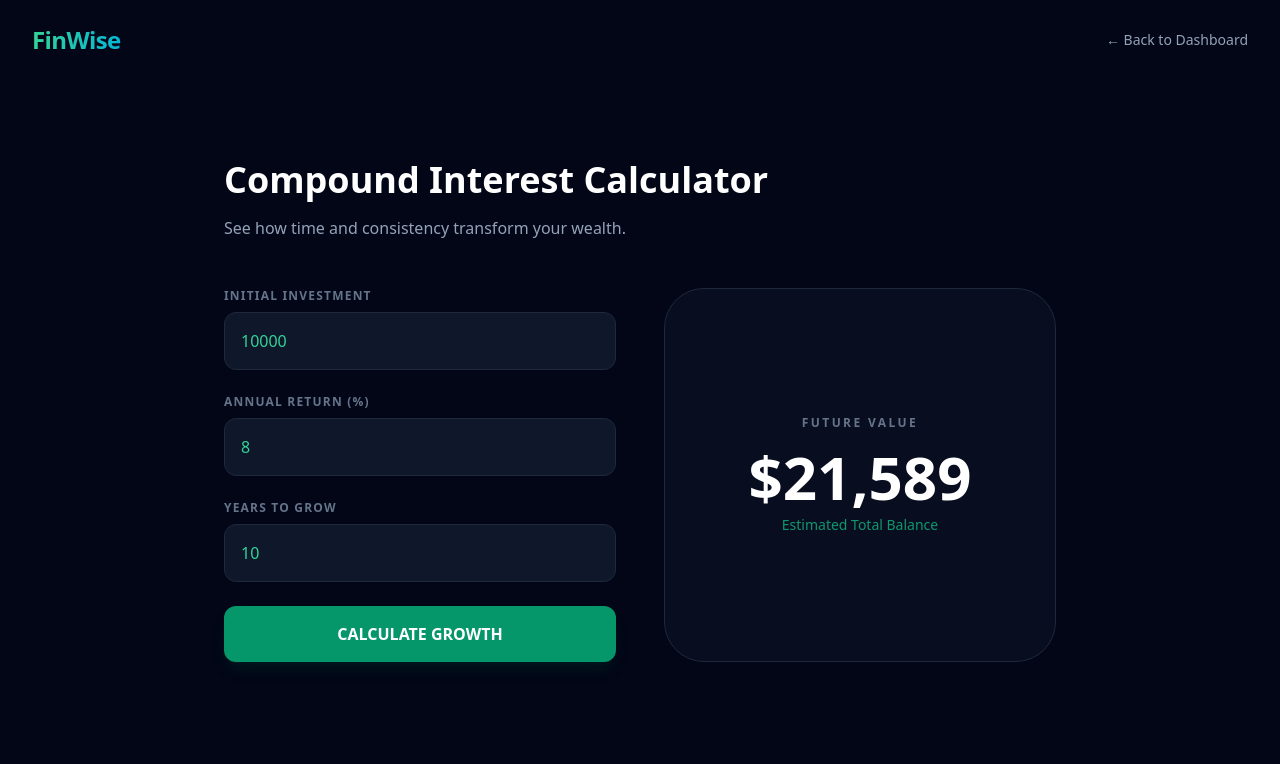
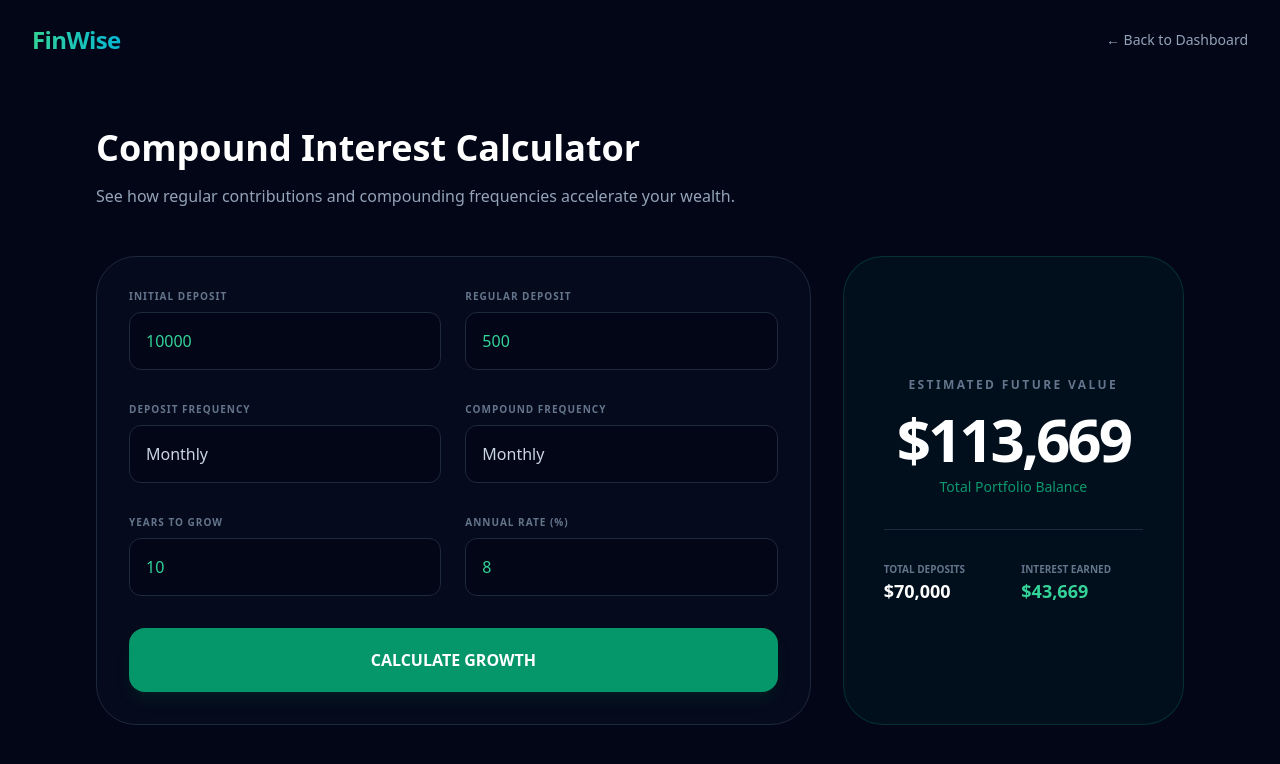
Before and after one commit to manipoudel2004/FinWise, a plain HTML site: page compound-interest.html in a window 1280 px wide. Drawn offline with nearby package versions, Linux system fonts and the light colour scheme.

Commit message:
Update compound-interest.html
Deposit Frequency

```diff
--- a/compound-interest.html
+++ b/compound-interest.html
@@ -1,15 +1,18 @@
 <!DOCTYPE html>
 <html lang="en">
+
 <head>
     <meta charset="UTF-8">
     <meta name="viewport" content="width=device-width, initial-scale=1.0">
     <script src="https://cdn.tailwindcss.com"></script>
     <title>Compound Interest - FinWise</title>
 </head>
+
 <body class="bg-[#020617] text-slate-200 font-sans antialiased">
 
     <nav class="flex justify-between items-center px-8 py-6 max-w-7xl mx-auto">
-        <a href="index.html" class="text-2xl font-bold bg-gradient-to-r from-emerald-400 to-cyan-500 bg-clip-text text-transparent tracking-tight">
+        <a href="index.html"
+            class="text-2xl font-bold bg-gradient-to-r from-emerald-400 to-cyan-500 bg-clip-text text-transparent tracking-tight">
             FinWise
         </a>
         <a href="index.html" class="text-sm font-medium text-slate-400 hover:text-white transition">
@@ -17,49 +20,118 @@
         </a>
     </nav>
 
-    <main class="max-w-4xl mx-auto px-8 py-20">
+    <main class="max-w-6xl mx-auto px-8 py-12">
         <div class="mb-12">
             <h1 class="text-4xl font-bold text-white mb-4">Compound Interest Calculator</h1>
-            <p class="text-slate-400">See how time and consistency transform your wealth.</p>
+            <p class="text-slate-400">See how regular contributions and compounding frequencies accelerate your wealth.</p>
         </div>
 
-        <div class="grid md:grid-cols-2 gap-12">
-            <div class="space-y-6">
-                <div>
-                    <label class="block text-xs font-bold uppercase tracking-widest text-slate-500 mb-2">Initial Investment</label>
-                    <input type="number" id="principal" value="10000" class="w-full bg-slate-900 border border-slate-800 rounded-xl p-4 text-emerald-400 focus:outline-none focus:ring-1 focus:ring-emerald-500">
+        <div class="grid lg:grid-cols-3 gap-8">
+            <div class="lg:col-span-2 bg-slate-900/30 border border-slate-800 rounded-[2.5rem] p-8 space-y-8">
+
+                <div class="grid md:grid-cols-2 gap-6">
+                    <div>
+                        <label class="block text-[10px] font-bold uppercase tracking-widest text-slate-500 mb-2">Initial Deposit</label>
+                        <input type="number" id="principal" value="10000"
+                            class="w-full bg-slate-950 border border-slate-800 rounded-xl p-4 text-emerald-400 focus:outline-none focus:ring-1 focus:ring-emerald-500">
+                    </div>
+                    <div>
+                        <label class="block text-[10px] font-bold uppercase tracking-widest text-slate-500 mb-2">Regular Deposit</label>
+                        <input type="number" id="contribution" value="500"
+                            class="w-full bg-slate-950 border border-slate-800 rounded-xl p-4 text-emerald-400 focus:outline-none focus:ring-1 focus:ring-emerald-500">
+                    </div>
                 </div>
-                <div>
-                    <label class="block text-xs font-bold uppercase tracking-widest text-slate-500 mb-2">Annual Return (%)</label>
-                    <input type="number" id="rate" value="8" class="w-full bg-slate-900 border border-slate-800 rounded-xl p-4 text-emerald-400 focus:outline-none focus:ring-1 focus:ring-emerald-500">
+
+                <div class="grid md:grid-cols-2 gap-6">
+                    <div>
+                        <label class="block text-[10px] font-bold uppercase tracking-widest text-slate-500 mb-2">Deposit Frequency</label>
+                        <select id="dep-freq" class="w-full bg-slate-950 border border-slate-800 rounded-xl p-4 text-slate-300 focus:outline-none focus:ring-1 focus:ring-emerald-500 appearance-none">
+                            <option value="12" selected>Monthly</option>
+                            <option value="26">Bi-Weekly</option>
+                            <option value="52">Weekly</option>
+                            <option value="1">Annually</option>
+                        </select>
+                    </div>
+                    <div>
+                        <label class="block text-[10px] font-bold uppercase tracking-widest text-slate-500 mb-2">Compound Frequency</label>
+                        <select id="comp-freq" class="w-full bg-slate-950 border border-slate-800 rounded-xl p-4 text-slate-300 focus:outline-none focus:ring-1 focus:ring-emerald-500 appearance-none">
+                            <option value="12" selected>Monthly</option>
+                            <option value="365">Daily</option>
+                            <option value="4">Quarterly</option>
+                            <option value="1">Annually</option>
+                        </select>
+                    </div>
                 </div>
-                <div>
-                    <label class="block text-xs font-bold uppercase tracking-widest text-slate-500 mb-2">Years to Grow</label>
-                    <input type="number" id="years" value="10" class="w-full bg-slate-900 border border-slate-800 rounded-xl p-4 text-emerald-400 focus:outline-none focus:ring-1 focus:ring-emerald-500">
+
+                <div class="grid md:grid-cols-2 gap-6">
+                    <div>
+                        <label class="block text-[10px] font-bold uppercase tracking-widest text-slate-500 mb-2">Years to Grow</label>
+                        <input type="number" id="years" value="10"
+                            class="w-full bg-slate-950 border border-slate-800 rounded-xl p-4 text-emerald-400 focus:outline-none focus:ring-1 focus:ring-emerald-500">
+                    </div>
+                    <div>
+                        <label class="block text-[10px] font-bold uppercase tracking-widest text-slate-500 mb-2">Annual Rate (%)</label>
+                        <input type="number" id="rate" value="8"
+                            class="w-full bg-slate-950 border border-slate-800 rounded-xl p-4 text-emerald-400 focus:outline-none focus:ring-1 focus:ring-emerald-500">
+                    </div>
                 </div>
-                <button onclick="calculate()" class="w-full bg-emerald-600 hover:bg-emerald-500 text-white font-bold py-4 rounded-xl transition shadow-lg shadow-emerald-900/20">
+
+                <button onclick="calculate()"
+                    class="w-full bg-emerald-600 hover:bg-emerald-500 text-white font-bold py-5 rounded-2xl transition-all shadow-lg shadow-emerald-900/20 active:scale-[0.98]">
                     CALCULATE GROWTH
                 </button>
             </div>
 
-            <div class="bg-slate-900/50 border border-slate-800 rounded-[2.5rem] p-10 flex flex-col items-center justify-center text-center">
-                <span class="text-xs font-bold uppercase tracking-[0.2em] text-slate-500 mb-4">Future Value</span>
-                <div id="result" class="text-6xl font-black text-white mb-2">$21,589</div>
-                <p class="text-emerald-500/80 text-sm font-medium">Estimated Total Balance</p>
+            <div class="bg-emerald-500/5 border border-emerald-500/20 rounded-[2.5rem] p-10 flex flex-col items-center justify-center text-center">
+                <span class="text-xs font-bold uppercase tracking-[0.2em] text-slate-500 mb-4">Estimated Future Value</span>
+                <div id="result" class="text-6xl font-black text-white mb-2 tracking-tighter">$112,589</div>
+                <p class="text-emerald-500/80 text-sm font-medium mb-8">Total Portfolio Balance</p>
+
+                <div class="w-full pt-8 border-t border-slate-800 grid grid-cols-2 gap-4 text-left">
+                    <div>
+                        <p class="text-[10px] font-bold text-slate-500 uppercase">Total Deposits</p>
+                        <p id="total-dep" class="text-lg font-bold text-white">$0</p>
+                    </div>
+                    <div>
+                        <p class="text-[10px] font-bold text-slate-500 uppercase">Interest Earned</p>
+                        <p id="total-int" class="text-lg font-bold text-emerald-400">$0</p>
+                    </div>
+                </div>
             </div>
         </div>
     </main>
 
     <script>
         function calculate() {
-            const p = parseFloat(document.getElementById('principal').value);
-            const r = parseFloat(document.getElementById('rate').value) / 100;
-            const t = parseFloat(document.getElementById('years').value);
+            const P = parseFloat(document.getElementById('principal').value) || 0;
+            const PMT = parseFloat(document.getElementById('contribution').value) || 0;
+            const r = (parseFloat(document.getElementById('rate').value) / 100) || 0;
+            const t = parseFloat(document.getElementById('years').value) || 0;
+            const n = parseFloat(document.getElementById('comp-freq').value);
+            const pFreq = parseFloat(document.getElementById('dep-freq').value);
 
-            const amount = p * Math.pow((1 + r), t);
+            // Calculation for compound interest with regular contributions
+            // Formula: A = P(1+r/n)^(nt) + PMT * [((1+r/n)^(nt) - 1) / (r/n)] * (n/pFreq)
 
-            document.getElementById('result').innerText = `$${Math.round(amount).toLocaleString()}`;
+            const compoundFactor = Math.pow((1 + r / n), (n * t));
+            const futureValuePrincipal = P * compoundFactor;
+
+            let futureValueSeries = 0;
+            if (r > 0) {
+                futureValueSeries = PMT * ((compoundFactor - 1) / (r / n)) * (n / pFreq);
+            } else {
+                futureValueSeries = PMT * pFreq * t;
+            }
+
+            const totalAmount = futureValuePrincipal + futureValueSeries;
+            const totalInvested = P + (PMT * pFreq * t);
+            const totalInterest = totalAmount - totalInvested;
+
+            document.getElementById('result').innerText = `$${Math.round(totalAmount).toLocaleString()}`;
+            document.getElementById('total-dep').innerText = `$${Math.round(totalInvested).toLocaleString()}`;
+            document.getElementById('total-int').innerText = `$${Math.round(totalInterest).toLocaleString()}`;
         }
+
         // Run once on load
         calculate();
     </script>
```
